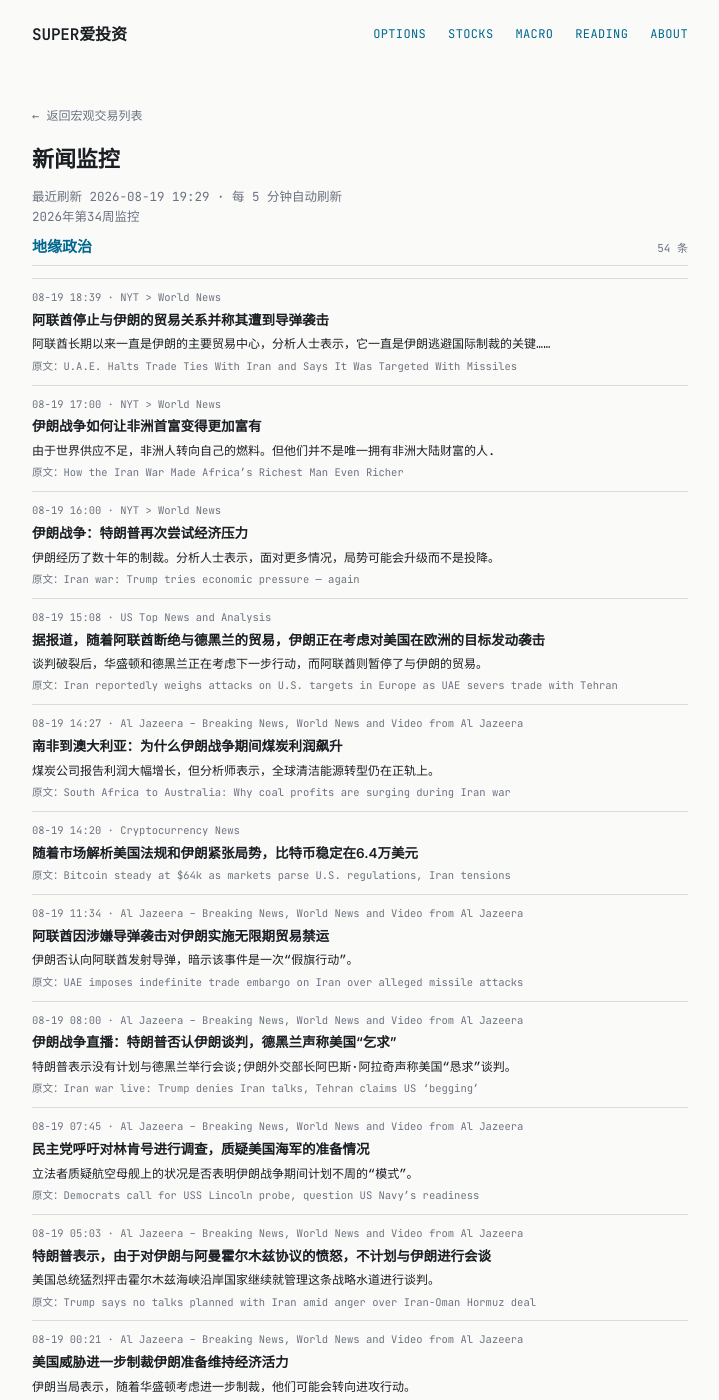
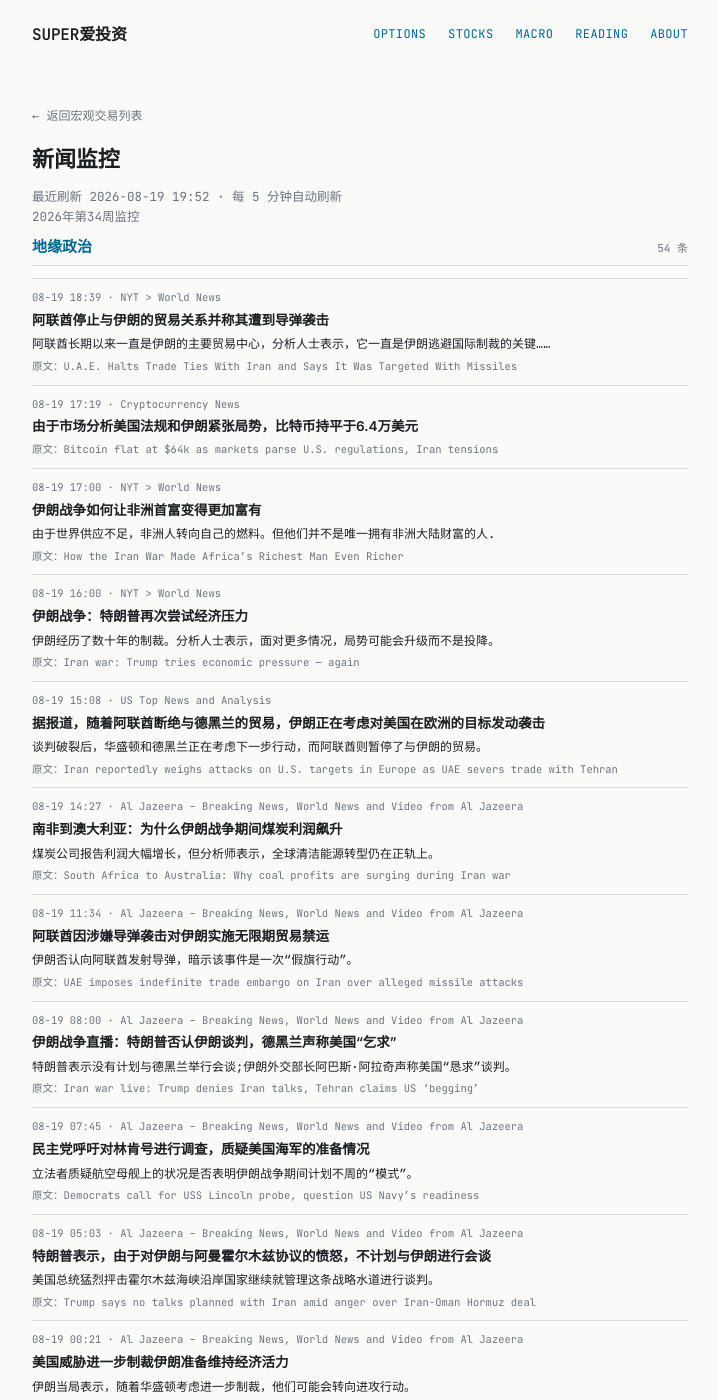
Before and after one commit to tang3super/tang3super.github.io, a Jekyll site: the page built from macro-trade/news-digest.md, in a window 1280 px wide and 1400 px high. Shown: the whole window, without its empty margins (280-999 px from the left). Built offline with Jekyll 4.4.1, drawn with Linux system fonts in a browser that asks for light colours.

Commit message:
sync news-digest article

```diff
--- a/macro-trade/news-digest.md
+++ b/macro-trade/news-digest.md
@@ -5,7 +5,7 @@ title: 新闻监控
 date: '2026-08-19'
 summary: 2026年第34周监控
 week_label: 2026年第34周监控
-last_updated: 2026-08-19 19:29
+last_updated: 2026-08-19 19:52
 refresh_note: 每 5 分钟自动刷新
 topics:
 - name: 地缘政治
@@ -17,6 +17,12 @@ topics:
     time: 08-19 18:39
     title_zh: 阿联酋停止与伊朗的贸易关系并称其遭到导弹袭击
     summary_zh: 阿联酋长期以来一直是伊朗的主要贸易中心，分析人士表示，它一直是伊朗逃避国际制裁的关键……
+  - title: Bitcoin flat at $64k as markets parse U.S. regulations, Iran tensions
+    summary: ''
+    link: https://www.investing.com/news/cryptocurrency-news/bitcoin-steady-at-64k-as-markets-parse-us-regulations-iran-tensions-4866471
+    source: Cryptocurrency News
+    time: 08-19 17:19
+    title_zh: 由于市场分析美国法规和伊朗紧张局势，比特币持平于6.4万美元
   - title: How the Iran War Made Africa’s Richest Man Even Richer
     summary: Africans have turned to one of their own for fuel as the world’s supplies run low. But they are not the only ones with the continent’s riche…
     link: https://www.nytimes.com/2026/08/19/world/africa/dangote-iran-refinery-oil-nigeria.html
@@ -45,12 +51,6 @@ topics:
     time: 08-19 14:27
     title_zh: 南非到澳大利亚：为什么伊朗战争期间煤炭利润飙升
     summary_zh: 煤炭公司报告利润大幅增长，但分析师表示，全球清洁能源转型仍在正轨上。
-  - title: Bitcoin steady at $64k as markets parse U.S. regulations, Iran tensions
-    summary: ''
-    link: https://www.investing.com/news/cryptocurrency-news/bitcoin-steady-at-64k-as-markets-parse-us-regulations-iran-tensions-4866471
-    source: Cryptocurrency News
-    time: 08-19 14:20
-    title_zh: 随着市场解析美国法规和伊朗紧张局势，比特币稳定在6.4万美元
   - title: UAE imposes indefinite trade embargo on Iran over alleged missile attacks
     summary: Iran denies launching missiles at the UAE, suggesting the incident was a 'false flag operation'.
     link: https://www.aljazeera.com/news/2026/8/19/uae-imposes-indefinite-trade-embargo-on-iran-over-alleged-missile-attacks?traffic_source=rss
```
